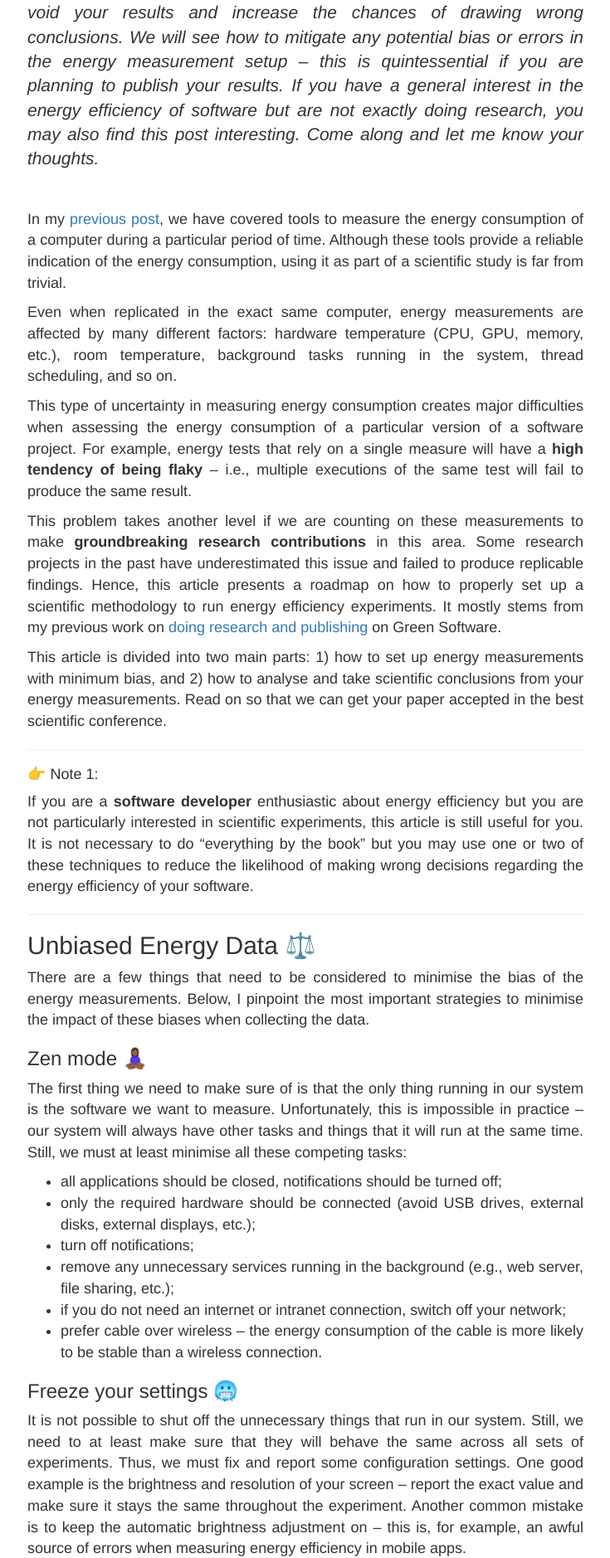
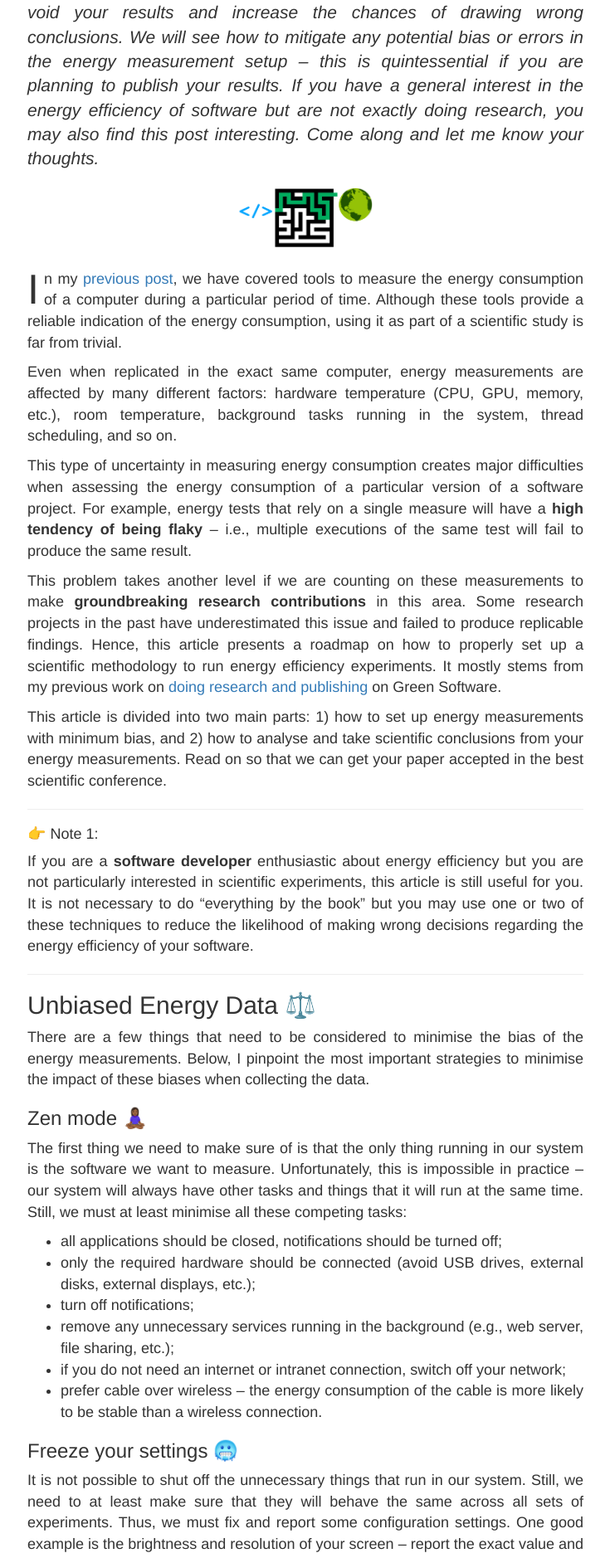
Before and after one commit to luiscruz/luiscruz.github.io, a Jekyll site: the page built from _posts/2021-10-10-scientific-guide.md, in a window 1280 px wide. Shown: the part 414-2292 px from the top of the page at 83% size, without its empty margins (272-1007 px from the left). Built offline with Jekyll 4.4.1, drawn with Linux system fonts in a browser that asks for light colours; formulas are drawn with MathJax 3.

Commit message:
add initial letter, and figure

```diff
--- a/_layouts/post.html
+++ b/_layouts/post.html
@@ -10,6 +10,7 @@ layout: default
 <p class="lead">
 <em>{{page.summary}}</em>
 </p>
+{% if page.show_image %}<img class="center-block" style="max-height:4em" src="{{page.image | absolute_url}}"/>{%endif%}
 <br/>
 {{ content }}
 </div>
--- a/_posts/2021-10-10-scientific-guide.md
+++ b/_posts/2021-10-10-scientific-guide.md
@@ -11,7 +12,7 @@ summary: "Are you studying the energy consumption of software technologies? Rega
 A simple mistake in the methodology might completely void your results and increase the chances of drawing wrong conclusions. We will see how to mitigate any potential bias or errors in the energy measurement setup – this is quintessential if you are planning to publish your results. If you have a general interest in the energy efficiency of software but are not exactly doing research, you may also find this post interesting. Come along and let me know your thoughts."
 ---
 
-In my [previous post](/2021/07/20/measuring-energy.html), we have covered tools to measure the energy consumption of a computer during a particular period of time. Although these tools provide a reliable indication of the energy consumption, using it as part of a scientific study is far from trivial.
+<span class="first-letter">I</span>n my [previous post](/2021/07/20/measuring-energy.html), we have covered tools to measure the energy consumption of a computer during a particular period of time. Although these tools provide a reliable indication of the energy consumption, using it as part of a scientific study is far from trivial.
 
 Even when replicated in the exact same computer, energy measurements are affected by many different factors: hardware temperature (CPU, GPU, memory, etc.), room temperature, background tasks running in the system, thread scheduling, and so on.
 
--- a/css/style.css
+++ b/css/style.css
@@ -23,3 +23,13 @@
 #post img{
     max-width:100%
 }
+
+#post .first-letter{
+  border-radius: 0px;
+  font-size: 280%;
+  padding: 0px 0px;
+  margin-right: 6px;
+  margin-top: 0;
+  float: left;
+  line-height: 1;
+}
```
Also changed, not shown: other parts of _posts/2021-10-10-scientific-guide.md (+1 -0 lines).
